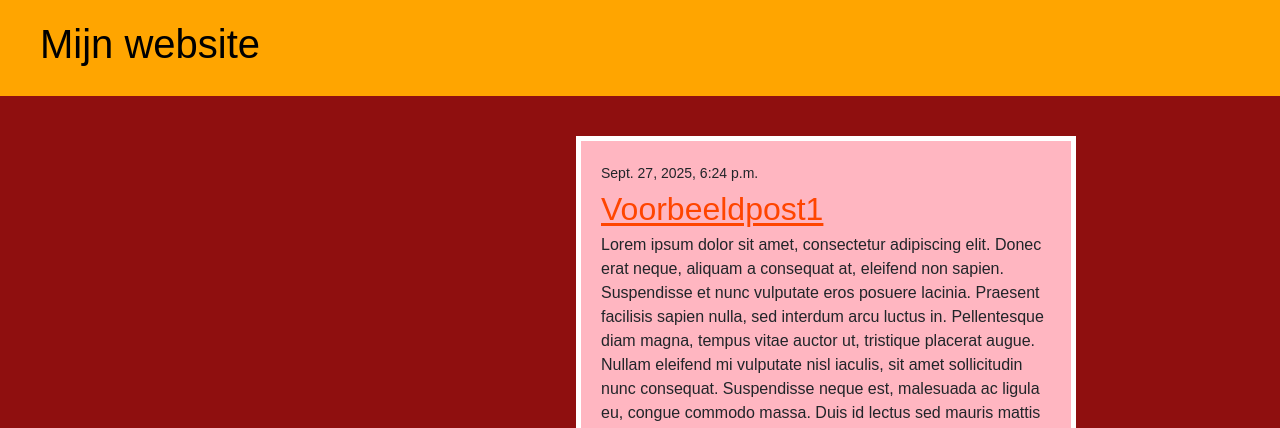
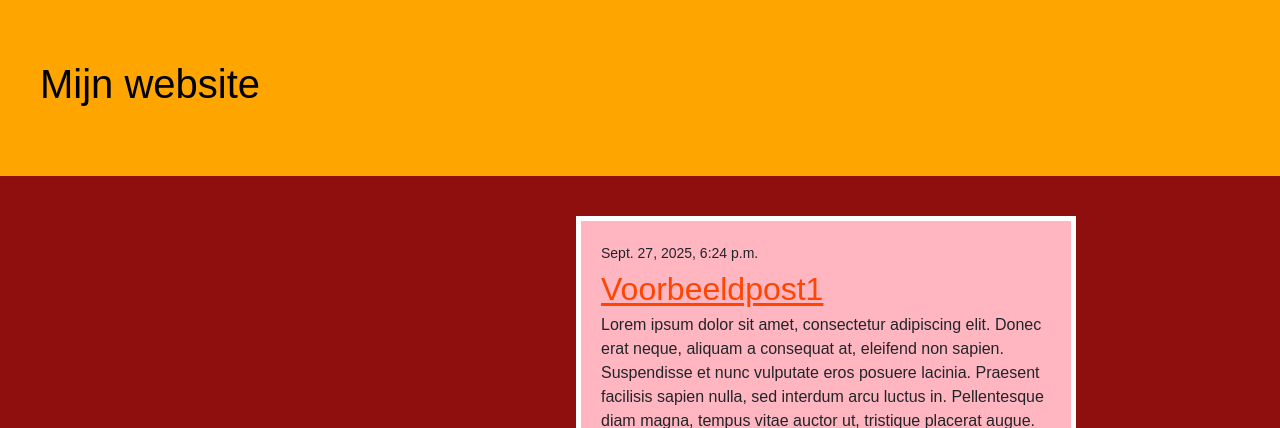
Before and after one commit to amisalem91993/django_project, a Django app: template mysite/blog/templates/blog/post_list.html in a window 1280 px wide. Shown: the top 428 px of the page. Run offline with Django 5.2, Linux system fonts and the light colour scheme; the template is opened without the code that fills it: values that come from a table or form of the project are taken from there, others are empty; data comes from the database, SQL or seed files in the repository; parts of the project's set-up code (start-up, migrations or seed data) failed here and were passed over.

Commit message:
Edited stijl.css

```diff
--- a/mysite/blog/static/css/stijl.css
+++ b/mysite/blog/static/css/stijl.css
@@ -11,8 +11,9 @@ body {
 
 .header {
     background-color: orange;
-    padding: 20px 40px;
+    padding: 60px 40px;
 }
+
 
 .header h1 {
     color: black;
```
